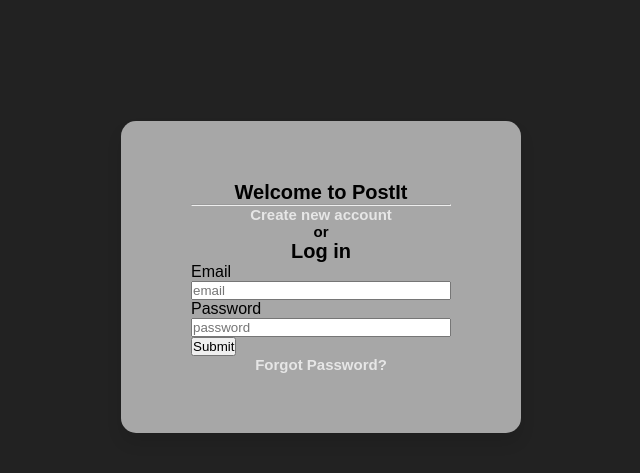
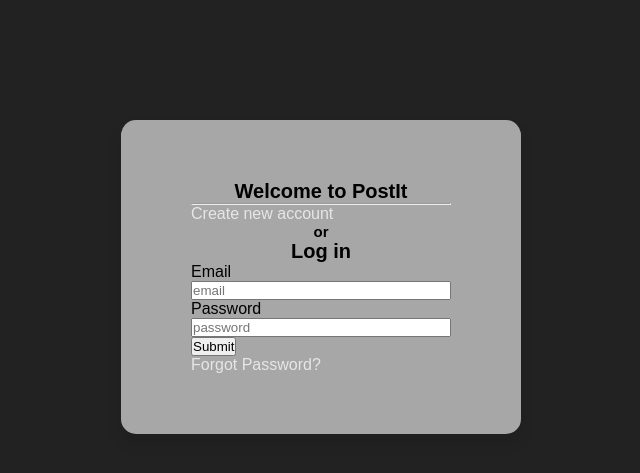
Before and after one commit to poderkas/WebApp2022, a plain HTML site: page login.html in a window 1280 px wide. Shown: the part 123-596 px from the top of the page, without its empty margins (319-959 px from the left). Drawn offline with Linux system fonts and the light colour scheme.

Commit message:
Update login.html
formatting links in text

```diff
--- a/login.html
+++ b/login.html
@@ -27,7 +27,7 @@
         <form>
             <h1>Welcome to PostIt</h1>
             <hr>
-            <a href="index.html"><h2>Create new account</h2></a>
+            <a href="index.html"><div id ='link-text'>Create new account</div></a>
             <h2>or</h2>
             <h1>Log in</h1>
             <label>Email</label>
@@ -35,7 +35,7 @@
             <label>Password</label>
             <input type="password" placeholder="password">
             <button>Submit</button>
-            <a href="#"><h2>Forgot Password?</h2></a>
+            <a href="#"><div id ='link-text'>Forgot Password?</div></a>
 
         </form>
     </div>
```
